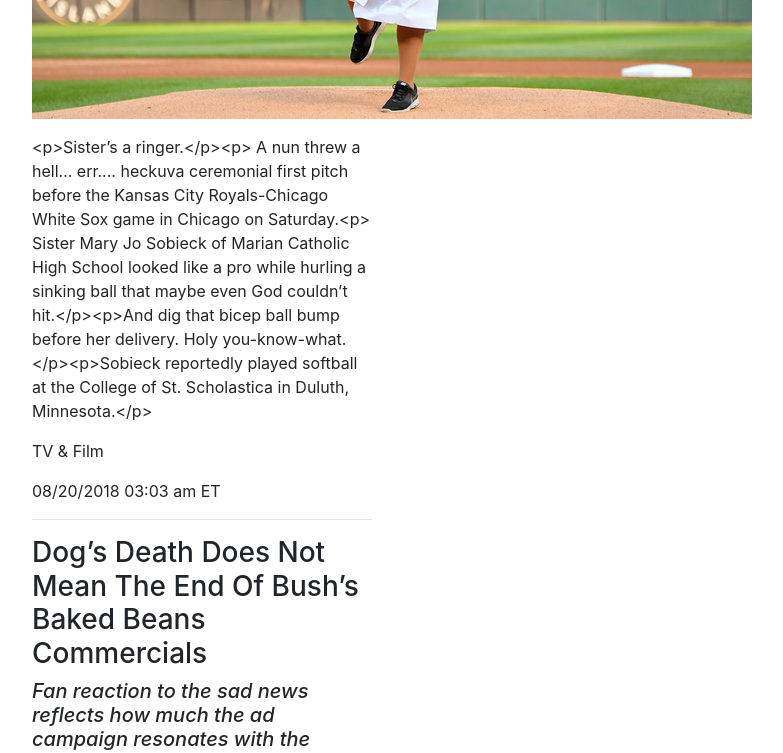
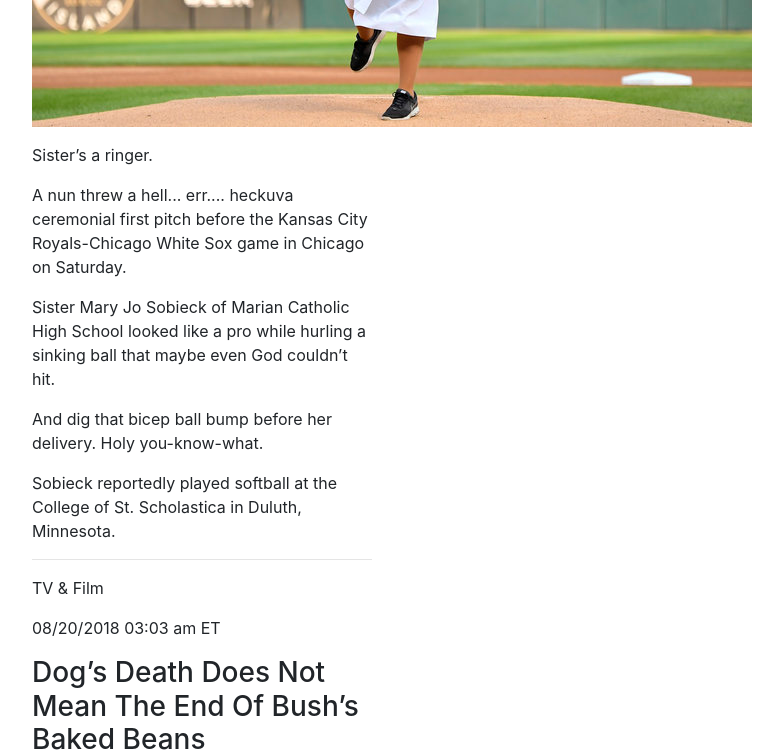
Before and after one commit to putman10/angular-clone, an Angular app: page / in a window 1280 px wide. Shown: the part 620-1373 px from the top of the page, without its empty margins (68-851 px from the left). Built offline with nearby package versions, Linux system fonts and the light colour scheme.

Commit message:
add innerhtml bind to display article body with p tags rendered as html

```diff
--- a/src/app/app.component.html
+++ b/src/app/app.component.html
@@ -5,12 +5,12 @@
 </div>
 <div class="container">
   <div class="col-md-4" *ngFor="let article of articles">
+    <hr>
     <p>{{article.category}}</p>
     <p>{{article.publishedDate}}</p>
-    <hr>
     <h3>{{article.title}}</h3>
     <h5><em>{{article.subtitle}}</em></h5>
     <p><img src="{{article.image}}" alt="{{article.title}}"></p>
-    <p>{{article.bodyText}}</p>
+    <p [innerHTML]="article.bodyText"></p>
   </div>
 </div>
```
